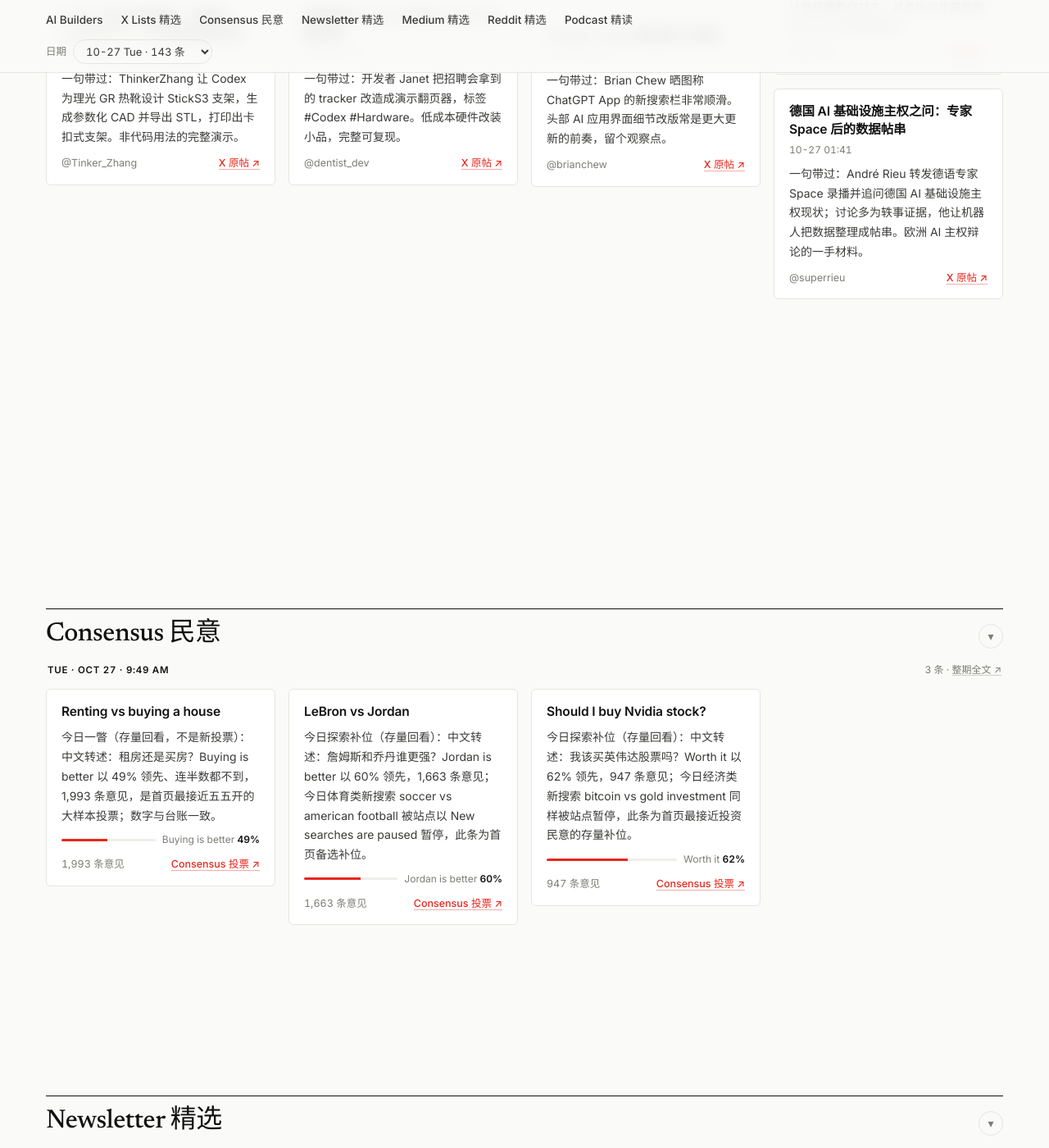
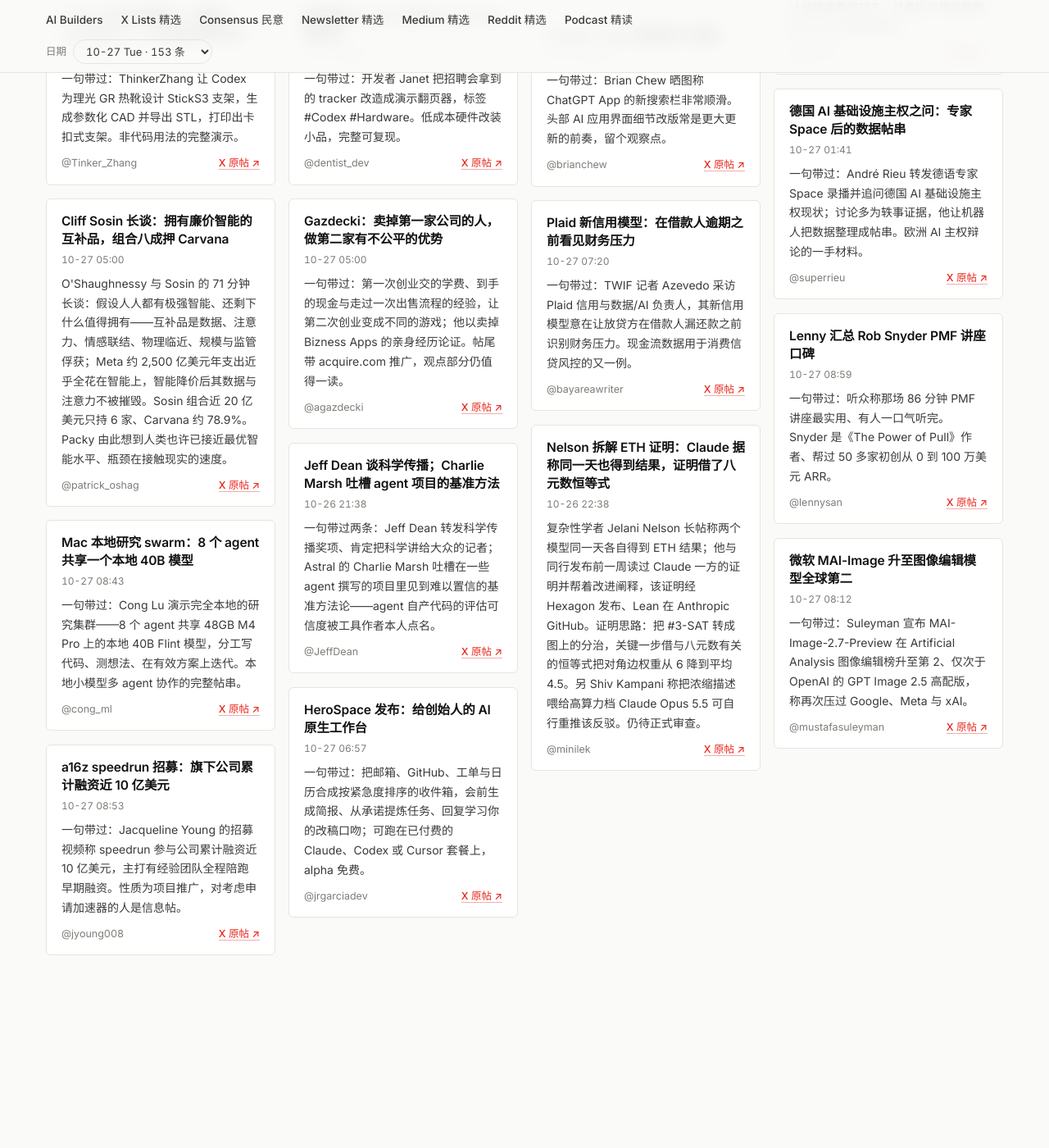
Before and after one commit to cptidiot/mzhao.me, a Jekyll site: the page built from digest/index.html, in a window 1280 px wide and 1400 px high, scrolled down 2772 px. Shown: the whole window at 82% size. Built offline with Jekyll 4.4.1, drawn with Linux system fonts in a browser that asks for light colours.

Commit message:
Digest: x-lists 2026-10-27 supplement

```diff
--- a/_digests/2026-10-27-x-lists-0900.md
+++ b/_digests/2026-10-27-x-lists-0900.md
@@ -3,7 +3,7 @@
 section_name: X Lists 精选
 date: "2026-10-27 09:00:00 -0700"
 title: "X Lists 精选 Digest — 2026-10-27 09:00"
-excerpt: "16 组 20 帖——Axiom 把约 15,000 页的有限单群分类证明做成 Lean 形式化并通过计算机验证；「ETH 为假」声称持续发酵，OpenAI 的 Romain Huet 转发论文、社区开始汇总内部模型的四项结果，Jelani Nelson 晒出 OpenAI–Anthropic 互助条款截图；柏林 DevDay 一线数据：德国 Codex 周活自 1 月涨 20 倍、领导层称赌注在 harness；浦那在行驶的地铁上办黑客松；Touchmark 上线可转售的推理吞吐量预订；Verizon CEO 唱衰 Starlink Mobile 引 gabriel 反击。本期覆盖说明：AI Research 与 AI 御三家超级员工已核验入选；其余四个 List 的抓取回传未送达，未收录、未进台账，待补遗。"
+excerpt: "26 组 36 帖（含补遗 10 组 16 帖）——Axiom 把约 15,000 页的有限单群分类证明做成 Lean 形式化并通过计算机验证；「ETH 为假」声称持续发酵，OpenAI 的 Romain Huet 转发论文、社区开始汇总内部模型的四项结果，Jelani Nelson 晒出 OpenAI–Anthropic 互助条款截图；柏林 DevDay 一线数据：德国 Codex 周活自 1 月涨 20 倍、领导层称赌注在 harness；浦那在行驶的地铁上办黑客松；Touchmark 上线可转售的推理吞吐量预订；Verizon CEO 唱衰 Starlink Mobile 引 gabriel 反击。本期覆盖说明：AI Research 与 AI 御三家超级员工已核验入选；其余四个 List 的抓取回传未送达，未收录、未进台账，待补遗。"
 items:
   - title: "Axiom：有限单群分类证明完成 Lean 形式化与计算机验证"
     summary: "Axiom 宣布把被称作对称性「周期表」的有限单群分类证明完整做成 Lean 自动形式化并通过计算机验证。这份证明约 15,000 页、由一百多位数学家跨世代完成；形式化意味着这类巨型证明第一次有了可自动复核的形态。随帖附近 6 分钟视频。"
@@ -101,10 +101,72 @@
     time: "10-27 01:41"
     url: "https://x.com/superrieu/status/2115000870211633446"
     link_label: "X 原帖"
+  - title: "Cliff Sosin 长谈：拥有廉价智能的互补品，组合八成押 Carvana"
+    summary: "O'Shaughnessy 与 Sosin 的 71 分钟长谈：假设人人都有极强智能、还剩下什么值得拥有——互补品是数据、注意力、情感联结、物理临近、规模与监管俘获；Meta 约 2,500 亿美元年支出近乎全花在智能上，智能降价后其数据与注意力不被摧毁。Sosin 组合近 20 亿美元只持 6 家、Carvana 约 78.9%。Packy 由此想到人类也许已接近最优智能水平、瓶颈在接触现实的速度。"
+    stat: "@patrick_oshag"
+    time: "10-27 05:00"
+    url: "https://x.com/patrick_oshag/status/2115050890206106020"
+    link_label: "X 原帖"
+  - title: "Gazdecki：卖掉第一家公司的人，做第二家有不公平的优势"
+    summary: "一句带过：第一次创业交的学费、到手的现金与走过一次出售流程的经验，让第二次创业变成不同的游戏；他以卖掉 Bizness Apps 的亲身经历论证。帖尾带 acquire.com 推广，观点部分仍值得一读。"
+    stat: "@agazdecki"
+    time: "10-27 05:00"
+    url: "https://x.com/agazdecki/status/2115051025035911309"
+    link_label: "X 原帖"
+  - title: "Plaid 新信用模型：在借款人逾期之前看见财务压力"
+    summary: "一句带过：TWIF 记者 Azevedo 采访 Plaid 信用与数据/AI 负责人，其新信用模型意在让放贷方在借款人漏还款之前识别财务压力。现金流数据用于消费信贷风控的又一例。"
+    stat: "@bayareawriter"
+    time: "10-27 07:20"
+    url: "https://x.com/bayareawriter/status/2115086120866189761"
+    link_label: "X 原帖"
+  - title: "Lenny 汇总 Rob Snyder PMF 讲座口碑"
+    summary: "一句带过：听众称那场 86 分钟 PMF 讲座最实用、有人一口气听完。Snyder 是《The Power of Pull》作者、帮过 50 多家初创从 0 到 100 万美元 ARR。"
+    stat: "@lennysan"
+    time: "10-27 08:59"
+    url: "https://x.com/lennysan/status/2115111254696305148"
+    link_label: "X 原帖"
+  - title: "Nelson 拆解 ETH 证明：Claude 据称同一天也得到结果，证明借了八元数恒等式"
+    summary: "复杂性学者 Jelani Nelson 长帖称两个模型同一天各自得到 ETH 结果；他与同行发布前一周读过 Claude 一方的证明并帮着改进阐释，该证明经 Hexagon 发布、Lean 在 Anthropic GitHub。证明思路：把 #3-SAT 转成图上的分治，关键一步借与八元数有关的恒等式把对角边权重从 6 降到平均 4.5。另 Shiv Kampani 称把浓缩描述喂给高算力档 Claude Opus 5.5 可自行重推该反驳。仍待正式审查。"
+    stat: "@minilek"
+    time: "10-26 22:38"
+    url: "https://x.com/minilek/status/2114954933133029561"
+    link_label: "X 原帖"
+  - title: "Jeff Dean 谈科学传播；Charlie Marsh 吐槽 agent 项目的基准方法"
+    summary: "一句带过两条：Jeff Dean 转发科学传播奖项、肯定把科学讲给大众的记者；Astral 的 Charlie Marsh 吐槽在一些 agent 撰写的项目里见到难以置信的基准方法论——agent 自产代码的评估可信度被工具作者本人点名。"
+    stat: "@JeffDean"
+    time: "10-26 21:38"
+    url: "https://x.com/JeffDean/status/2114939835077304544"
+    link_label: "X 原帖"
+  - title: "Mac 本地研究 swarm：8 个 agent 共享一个本地 40B 模型"
+    summary: "一句带过：Cong Lu 演示完全本地的研究集群——8 个 agent 共享 48GB M4 Pro 上的本地 40B Flint 模型，分工写代码、测想法、在有效方案上迭代。本地小模型多 agent 协作的完整帖串。"
+    stat: "@cong_ml"
+    time: "10-27 08:43"
+    url: "https://x.com/cong_ml/status/2115107192173170748"
+    link_label: "X 原帖"
+  - title: "微软 MAI-Image 升至图像编辑模型全球第二"
+    summary: "一句带过：Suleyman 宣布 MAI-Image-2.7-Preview 在 Artificial Analysis 图像编辑榜升至第 2、仅次于 OpenAI 的 GPT Image 2.5 高配版，称再次压过 Google、Meta 与 xAI。"
+    stat: "@mustafasuleyman"
+    time: "10-27 08:12"
+    url: "https://x.com/mustafasuleyman/status/2115099284224008200"
+    link_label: "X 原帖"
+  - title: "HeroSpace 发布：给创始人的 AI 原生工作台"
+    summary: "一句带过：把邮箱、GitHub、工单与日历合成按紧急度排序的收件箱，会前生成简报、从承诺提炼任务、回复学习你的改稿口吻；可跑在已付费的 Claude、Codex 或 Cursor 套餐上，alpha 免费。"
+    stat: "@jrgarciadev"
+    time: "10-27 06:57"
+    url: "https://x.com/jrgarciadev/status/2115080561999937867"
+    link_label: "X 原帖"
+  - title: "a16z speedrun 招募：旗下公司累计融资近 10 亿美元"
+    summary: "一句带过：Jacqueline Young 的招募视频称 speedrun 参与公司累计融资近 10 亿美元，主打有经验团队全程陪跑早期融资。性质为项目推广，对考虑申请加速器的人是信息帖。"
+    stat: "@jyoung008"
+    time: "10-27 08:53"
+    url: "https://x.com/jyoung008/status/2115109647535514025"
+    link_label: "X 原帖"
 ---
-覆盖时段：2026-10-26 21:00 – 2026-10-27 09:00 America/Los_Angeles（约 12 小时）。本期共 16 组、20 帖。完整逐条版见留档文件 digest-2026-10-27-0900.md；本页 items 为同批内容的网站版条目。
+覆盖时段：2026-10-26 21:00 – 2026-10-27 09:00 America/Los_Angeles（约 12 小时）。本期共 26 组、36 帖（含补遗）。完整逐条版见留档文件 digest-2026-10-27-0900.md；本页 items 为同批内容的网站版条目。
 
 **核验说明**：入选帖均已逐条打开 permalink 核验，时间按 permalink 显示时间与 status ID 雪花时间戳双重核对（PDT），并与去重台账比对无重复。覆盖不完整：AI Research 完整（候选 35、窗口内 2、入选 2）；AI 御三家超级员工候选 94、窗口内候选 62、已核验 40、入选 18，另有 22 条已识别未核验候选未收、未进台账；SuperIndividual、TimeAI 100、Venture Capital、Wall Street Influencers 四个 List 的抓取回传在成稿时尚未送达，本期未收录、相关 ID 未进台账，待补遗。只读抓取，无任何互动操作。
+
+**补遗（迟到回传送达后）**：SuperIndividual 完整（候选 37、窗口内 16、入选 8）、AI 御三家 8 条补核验完成（新增 Nelson 的 ETH 证明拆解等 4 帖）、TimeAI 100 与 Venture Capital 限时轮各入选 2 帖、Wall Street Influencers 已检视段内 0 入选。本期最终 26 组、36 帖，新增条目见 items 后段（Cliff Sosin 长谈起）。
 
 **1. Axiom 有限单群分类 Lean 形式化** — [X 原帖](https://x.com/axiommathai/status/2115089794867040584)
 
```
